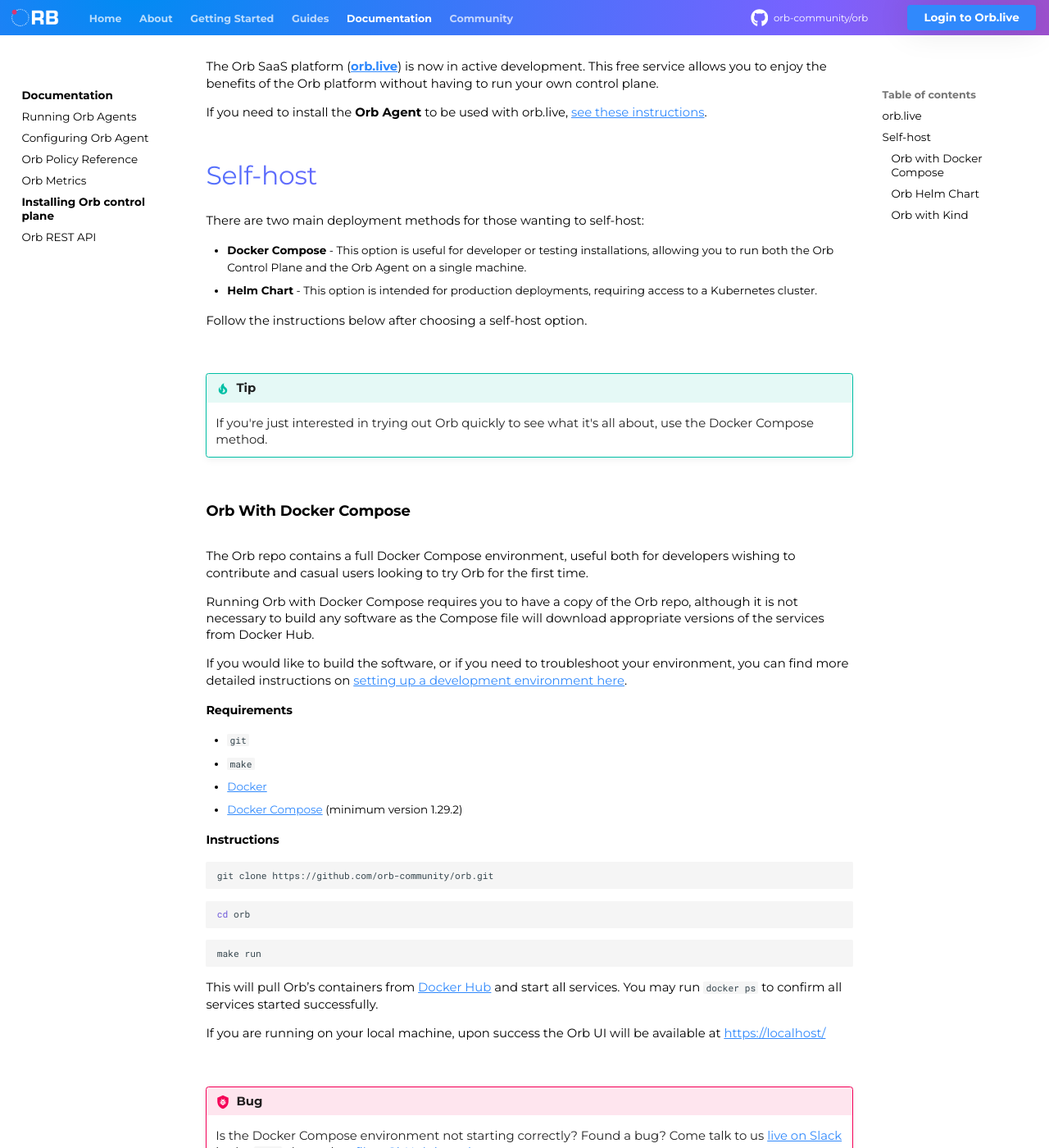
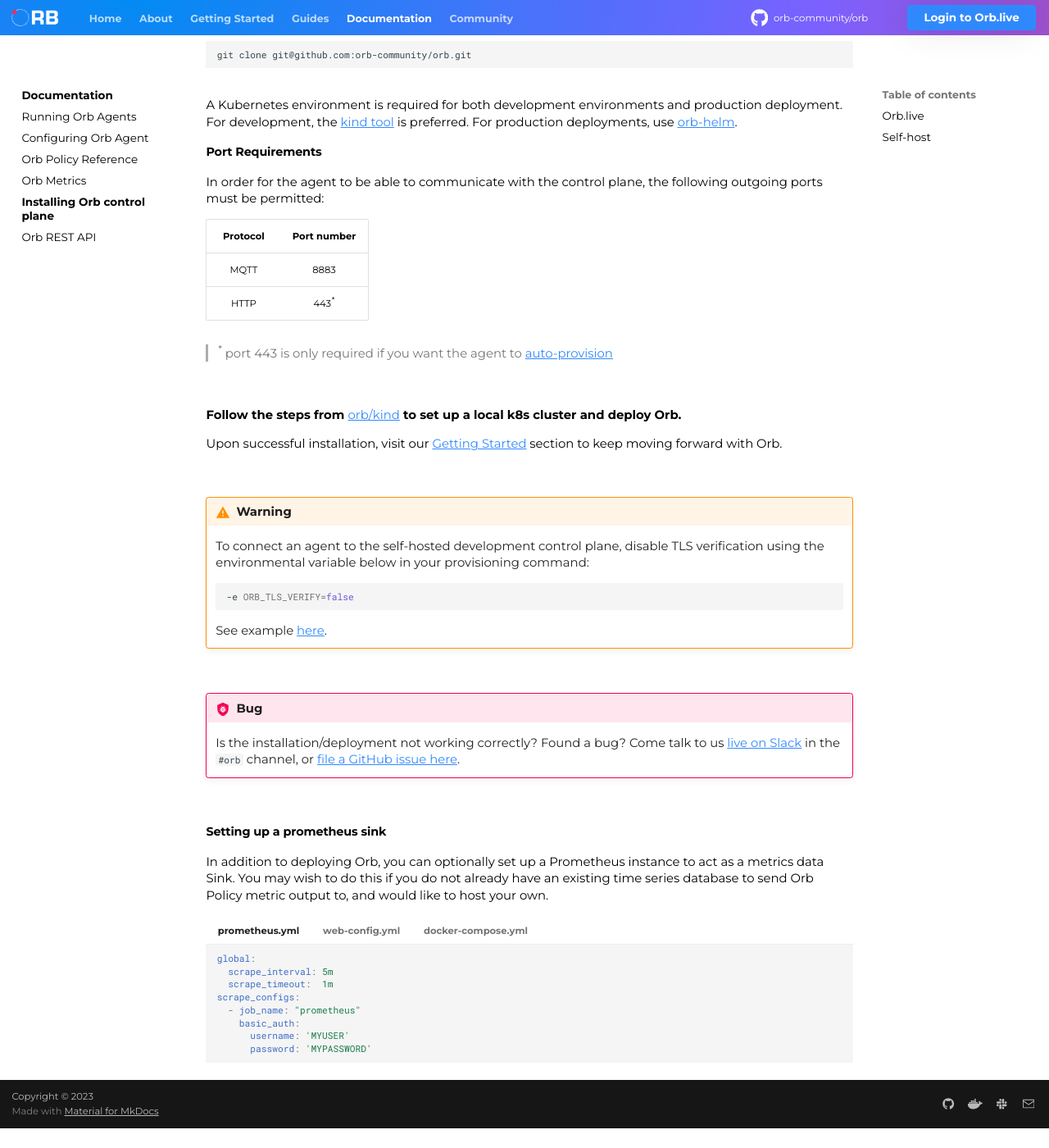
Before and after one commit to orb-community/orb-website, an MkDocs documentation site: the page built from docs/documentation/install.md, in a window 1280 px wide and 1400 px high, scrolled down 872 px. Shown: the whole window at 82% size. Built offline with MkDocs 1.6.1 and Material for MkDocs 9.7.7, drawn with Linux system fonts in a browser that asks for light colours; comment, search, counter and statistics services are not loaded; after the commit the page ends 2248 px from its top, so only the background shows below that; some of the changed text lies outside the part shown.

Commit message:
Updating installation documentation (#37)
* Updating installation documentation (#37)

````diff
--- a/docs/documentation/install.md
+++ b/docs/documentation/install.md
@@ -10,202 +10,100 @@
 
 The **Control Plane** can be [self-hosted](#self-host), or you can use our free [Orb SaaS](#orblive) service. Self-hosting gives you full privacy and control but is more complex. On the other hand, our SaaS gets you up and running quickly since you only need to create a free account on orb.live and then install the **Orb Agent** to your infrastructure.
 
-!!! tip
 
-    To run your agent using the self-hosted control plane, disable TLS verification using the enviromental variable below in your provisioning command:
+## Orb.live
+The Orb SaaS platform ([**orb.live**](http://orb.live)) is now in active development. This free service allows you to enjoy the benefits of the Orb platform without having to run your own control plane.
+
+If you need to install the **Orb Agent** to be used with orb.live, [see these instructions](/documentation/running_orb_agent).
+
+## Self-host
+
+Start by cloning the orb project in your local environment using the following command:
+
+```
+git clone git@github.com:orb-community/orb.git
+```
+
+<br>
+A Kubernetes environment is required for both development environments and production deployment. For development, the [kind tool](https://github.com/orb-community/orb/blob/develop/kind/README.md) is preferred. For production deployments, use [orb-helm](https://github.com/orb-community/orb-helm).<br>
+
+#### Port Requirements
+
+In order for the agent to be able to communicate with the control plane, the following outgoing ports must be permitted:
+
+| Protocol |   Port number   |
+|:--------:|:---------------:|
+|   MQTT   |      8883       |
+|   HTTP   | 443<sup>*</sup> |
+
+> <sup>*</sup> port 443 is only required if you want the agent to [auto-provision](/documentation/running_orb_agent/#advanced-auto-provisioning-setup)
+
+
+
+<br><br>
+**Follow the steps from [orb/kind](https://github.com/orb-community/orb/blob/develop/kind/README.md) to set up a local k8s cluster and deploy Orb.**
+
+
+Upon successful installation, visit our [Getting Started](https://orb.community/getting_started) section to keep moving forward with Orb.
+
+!!! warning
+
+    To connect an agent to the self-hosted development control plane, disable TLS verification using the environmental variable below in your provisioning command:
 
     ``` shell
     -e ORB_TLS_VERIFY=false
     ```
 
-    Check an example [here](/documentation/running_orb_agent/#sample-provisioning-commands).
-
-
-## orb.live
-The Orb SaaS platform ([**orb.live**](http://orb.live)) is now in active development. This free service allows you to enjoy the benefits of the Orb platform without having to run your own control plane.
-
-If you need to install the **Orb Agent** to be used with orb.live, [see these instructions](/documentation/running_orb_agent).
-
-## Self-host
-There are two main deployment methods for those wanting to self-host:
-
-* **Docker Compose** - This option is useful for developer or testing installations, allowing you to run both the Orb Control Plane and the Orb Agent on a single machine.
-* **Helm Chart** - This option is intended for production deployments, requiring access to a Kubernetes cluster.
-
-Follow the instructions below after choosing a self-host option.
-
-!!! tip
-
-    If you're just interested in trying out Orb quickly to see what it's all about, use the Docker Compose method.
-
-### Orb with Docker Compose
-The Orb repo contains a full Docker Compose environment, useful both for developers wishing to contribute and casual users looking to try Orb for the first time.
-
-Running Orb with Docker Compose requires you to have a copy of the Orb repo, although it is not necessary to build any software as the Compose file will download appropriate versions of the services from Docker Hub.
-
-If you would like to build the software, or if you need to troubleshoot your environment, you can find more detailed instructions on [setting up a development environment here](https://github.com/orb-community/orb/wiki/Development-Environment-Configuration).
-
-#### Requirements
-
-* `git`
-* `make`
-* [Docker](https://docs.docker.com/engine/install/)
-* [Docker Compose](https://docs.docker.com/compose/gettingstarted/) (minimum version 1.29.2)
-
-#### Instructions
-
-```shell
-git clone https://github.com/orb-community/orb.git
-```
-```shell
-cd orb
-```
-```shell
-make run
-```
-
-This will pull Orb’s containers from [Docker Hub](https://hub.docker.com/u/ns1labs) and start all services. You may run `docker ps` to confirm all services started successfully.
-
-If you are running on your local machine, upon success the Orb UI will be available at [https://localhost/](https://localhost/)
+    See example [here](/documentation/running_orb_agent/#sample-provisioning-commands).
 
 !!! bug
 
-    Is the Docker Compose environment not starting correctly? Found a bug? Come talk to us [live on Slack](https://netdev.chat/) in the `#orb` channel, or [file a GitHub issue here](https://github.com/orb-community/orb/issues/new/choose).
+    Is the installation/deployment not working correctly? Found a bug? Come talk to us [live on Slack](https://netdev.chat/) in the `#orb` channel,
+    or [file a GitHub issue here](https://github.com/orb-community/orb/issues/new/choose).
 
-### Orb Helm Chart
-[Helm](https://helm.sh/) is a package manager for Kubernetes. A Helm Chart is a package that allows you to customize your deployment on Kubernetes.
-
-To configure and deploy an Orb Helm Chart, follow the instructions below.
-
-#### Requirements
-* [Helm v3](https://helm.sh/docs/intro/quickstart/)
-
-#### Configuration
-This guide assumes installation into namespace `orb`. It requires a HOSTNAME over which you have DNS control. It uses [Let's Encrypt](https://letsencrypt.org/) for TLS certification management.
-
-* cd to working directory `charts/orb`
-
-* Add helm repos for dependencies.
+#### Setting up a prometheus sink
 
 
+In addition to deploying Orb, you can optionally set up a Prometheus instance to act as a metrics data Sink. You may wish to do this if you do not already have an existing time series database to send Orb Policy metric output to, and would like to host your own.
 
-        helm repo add jaegertracing https://jaegertracing.github.io/helm-charts
-        helm repo add bitnami https://charts.bitnami.com/bitnami
-        helm repo add ingress-nginx https://kubernetes.github.io/ingress-nginx
-        helm repo add jetstack https://charts.jetstack.io
-        helm repo update
-        helm dependency update
+=== "prometheus.yml"
+    ```yaml
+    global:
+      scrape_interval: 5m
+      scrape_timeout:  1m
+    scrape_configs:
+      - job_name: "prometheus"
+        basic_auth:
+          username: 'MYUSER'
+          password: 'MYPASSWORD'
+    ```
 
+=== "web-config.yml"
+    You will need to generate password using htpasswd [as described in the prometheus documentation](https://prometheus.io/docs/guides/basic-auth/)
+    ```yaml
+    basic_auth_users:
+      admin: BASIC-AUTH-PASSWORD
+    ```
 
-* Create `orb` namespace.
-
-        kubectl create namespace orb
-
-* Create JWT signing key secret.
-
-        kubectl create secret generic orb-auth-service --from-literal=jwtSecret=MY_SECRET -n orb
-
-* Create admin user secrets.
-
-        kubectl create secret generic orb-user-service --from-literal=adminEmail=user@example.com --from-literal=adminPassword=12345678 -n orb
-
-* Deploy [ingres-nginx helm](https://kubernetes.github.io/ingress-nginx/deploy/#using-helm) (to default namespace) with tcp config map configured from helm for 8883 (MQTTS). Note you need to reference both namespace and helm release name here.
-
-        helm install --set tcp.8883=orb/my-orb-nginx-internal:8883 ingress-nginx ingress-nginx/ingress-nginx
-
-* Wait for an external IP to be available.
-
-        kubectl --namespace default get services -o wide -w ingress-nginx-controller
-
-* Choose a HOSTNAME, then point an A record for this hostname to the external IP.
-
-* Deploy [cert manager helm](https://cert-manager.io/docs/installation/helm/) to [secure nginx ingress](https://cert-manager.io/v0.14-docs/tutorials/acme/ingress/).
-
-        helm install cert-manager jetstack/cert-manager --namespace cert-manager --create-namespace --version v1.5.3 --set installCRDs=true
-
-- Create Issuer CRDs (in the `orb` namespace).
-    - `cp issuers/production-issuer-tpt.yaml issuers/production-issuer.yaml`
-    - Edit `issuers/production-issuer.yaml` and change `spec.acme.email` to a real email address.
-    - `kubectl create -f issuers/production-issuer.yaml -n orb`
-
-* Install Orb. Replace `my-orb` with your helm release name.
-
-        helm install --set ingress.hostname=HOSTNAME -n orb my-orb .
-
-!!! bug
-
-    Is the Helm deployment not working correctly? Found a bug? Come talk to us [live on Slack](https://netdev.chat/) in the `#orb` channel,
-    or [file a GitHub issue here](https://github.com/orb-community/orb/issues/new/choose).
-
-
-Upon successful installation, visit our [Getting Started](https://orb.community/getting_started) section to keep moving forward with Orb.
-
-### Orb with Kind
-
-Kind is a tool for running local k8s clusters using docker container as nodes.
-Follow those steps to setup a local k8s cluster and deploy Orb.
-
-#### Requirements
-
-- [Docker Environment](https://docs.docker.com/engine/install/debian/)
-- [Helm 3](https://helm.sh/docs/intro/install/)
-- [Kubectl](https://kubernetes.io/docs/tasks/tools/)
-- [Kind](https://kind.sigs.k8s.io/docs/user/quick-start/#installation)
-
-!!! bug
-    **Windows WSL users**: WSL is also supported, but for some reason the Orb stack mess up the WSL internal DNS.
-    You can fix that by editing your `/etc/wsl.conf` and adding the following:
-    ```shell
-    [network]
-    generateResolvConf = false
+=== "docker-compose.yml"
+    ```yaml
+    version: "3"
+    services:
+      prometheus:
+        image: prom/prometheus:latest
+        ports:
+          - 9090:9090
+        volumes:
+          - "/storage-docker/prometheus/prometheus.yaml:/etc/prometheus/prometheus.yml"
+          - "/storage-docker/prometheus/web-config.yaml:/etc/prometheus/web-config.yml"
+        command:
+          - '--config.file=/etc/prometheus/prometheus.yml'
+          - '--web.config.file=/etc/prometheus/web-config.yml'
+          - '--enable-feature=remote-write-receiver'
+      grafana:
+        image: grafana/grafana:latest
+        ports:
+          - 3000:3000
+        depends_on:
+          - prometheus
     ```
-    Restart WSL by executing the following on CMD:
-    ```shell
-    wsl --shutdown
-    ```
-    Open WSL terminal again and remove the symbolic link from `/etc/resolv.conf`:
-    ```shell
-    sudo unlink /etc/resolv.conf
-    ```
-    Create a new `/etc/resolv.conf` file and add the following:
-    ```shell
-    nameserver 8.8.8.8
-    ```
-    save the file and you are done.
-
-#### Deploy Orb on Kind
-
-Add `kubernetes.docker.internal` host as `127.0.0.1` address in your hosts file:
-```shell
-echo "127.0.0.1 kubernetes.docker.internal" | sudo tee -a /etc/hosts
-```
-
-Clone the Orb Helm charts
-```shell
-git clone git@github.com:orb-community/orb-helm.git
-cd orb-helm
-```
-
-Setup **Orb Charts** dependencies repositories:
-```shell
-make prepare-helm
-```
-
-!!! tip
-    You just need to run those steps until here once, even if you delete the cluster afterwards.
-
-Use the following command to create the cluster and deploy **Orb**:
-```shell
-make kind-create-all
-```
-
-Access the **Orb UI** by accessing: https://kubernetes.docker.internal/. The following users are created during the mainflux bootstrap:
-
-| E-mail         | Password   | Role  |
-| :------------- | :--------- | :---- |
-| admin@kind.com | pass123456 | Admin |
-
-Have fun! 🎉 When you are done, you can delete the cluster by running:
-```shell
-make kind-delete-cluster
-```
--- a/docs/getting_started.md
+++ b/docs/getting_started.md
@@ -32,6 +32,16 @@
 ![Provisioning Command](./img/provisioning_command.png)
 
 ### Start your Agent
+
+!!! warning
+
+    To connect an agent to the [self-hosted development control plane](/documentation/install/#self-host), disable TLS verification using the enviromental variable below in your provisioning command:
+
+    ``` shell
+    -e ORB_TLS_VERIFY=false
+    ```
+
+    Check an example [here](/documentation/running_orb_agent/#sample-provisioning-commands).
 
 7. Paste the *Provisioning Command* into a terminal on the node where you want your agent to run (optionally edit "mock" to be the real interface name) and run the command. See [Running Orb Agent](documentation/running_orb_agent.md) for more details.
 8. Close out of the *Agent Credentials* menu. Refresh the *Agents List* in UI. The agent you just created should display an *Online* status.
````
Also changed, not shown: docs/documentation/pktvisor_metrics.md (+8 -1 lines), docs/img/provisioning_command.png.
